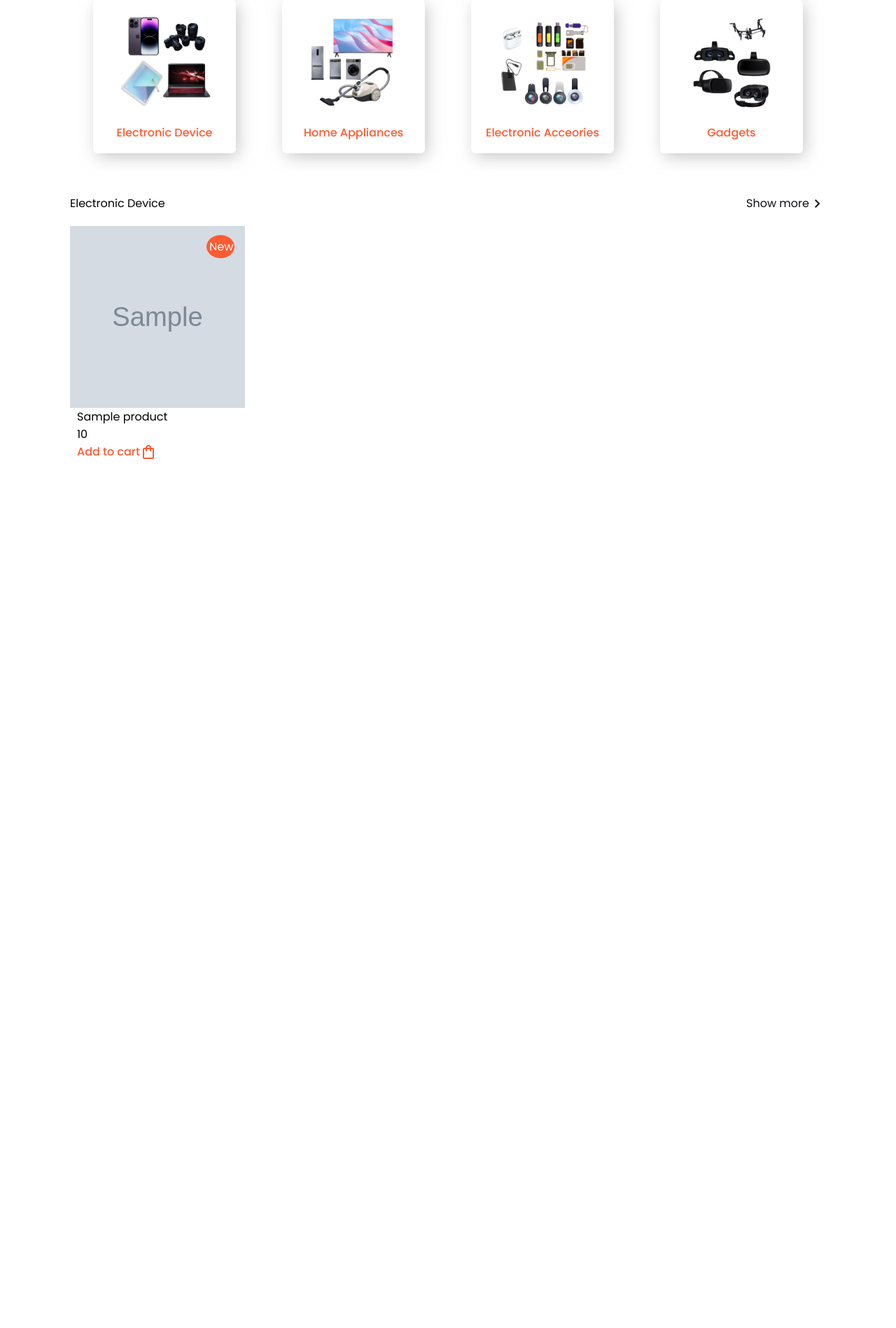
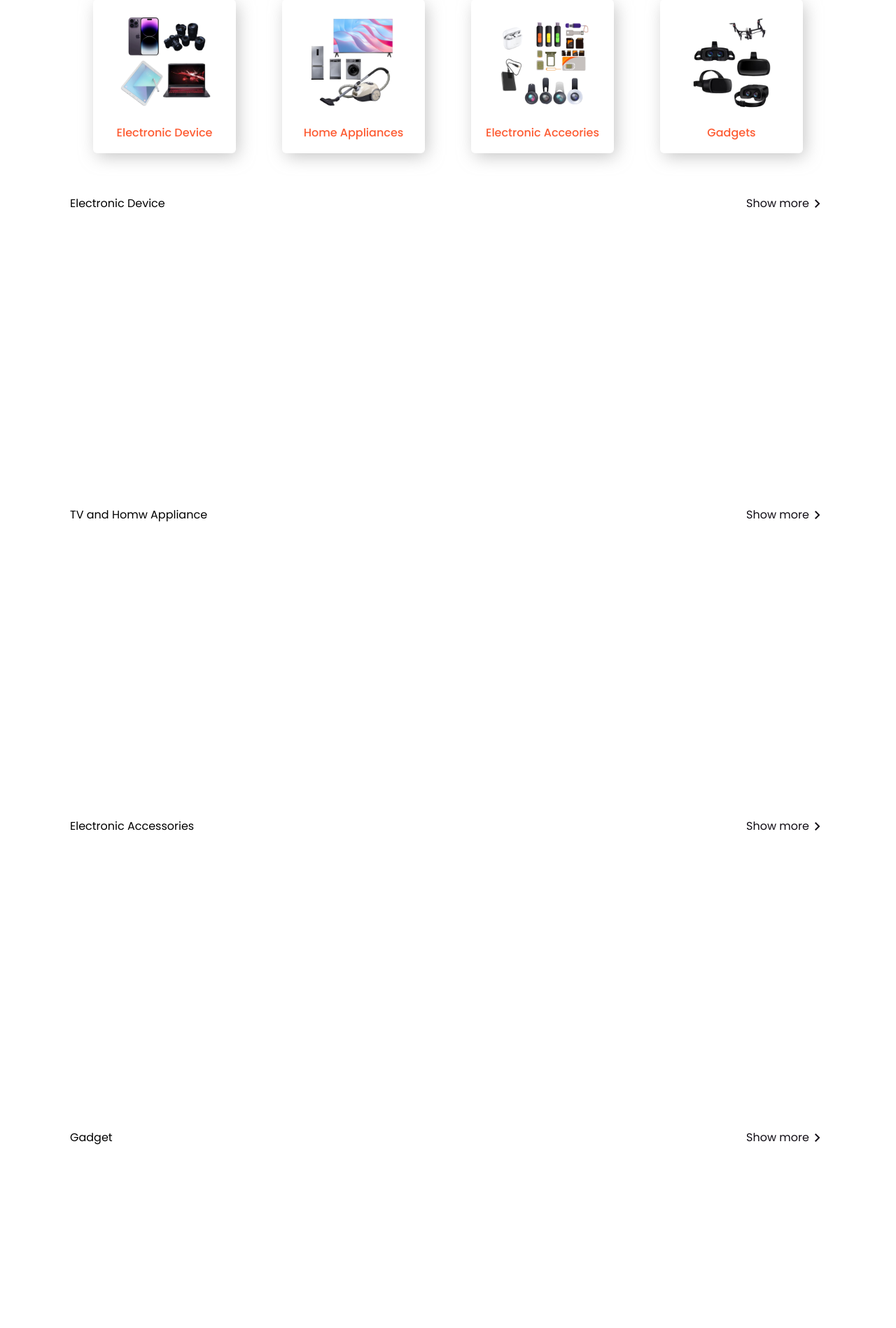
Before and after one commit to Ashish-Dhakal/Ecommerce, a PHP site: page /ecommerce/ in a window 1280 px wide. Shown: the part 610-2508 px from the top of the page at 70% size. Before the commit the page ends 1266 px from the top, so only its background shows below. Run offline with PHP 8.4, Linux system fonts and the light colour scheme; tables that the repository leaves empty or names only in its code hold one stand-in row (values such as "Sample post"); grey boxes marked "Sample" are stand-in pictures; some libraries are stand-ins or nearby versions.

Commit message:
Displaying the evey category product finished

```diff
--- a/index.php
+++ b/index.php
@@ -1,7 +1,4 @@
-<?php include './connection/config.php';
-$query = 'SELECT *FROM product';
-$result = $conn->query($query);
-?>
+<?php include './connection/config.php';?>
 <!DOCTYPE html>
 <html lang="en">
 
@@ -134,11 +131,13 @@ $result = $conn->query($query);
             </div>
         </div>
 
+
+
     </section>
 
     <!-- features product ends here -->
 
-    <!-- displaying the latest 4 uploaded Electronic Device in database start -->
+    <!-- displaying the latest 4 uploaded all category product in database start -->
     <div class="category-info">
         <p>Electronic Device</p>
         <div class="show-more">
@@ -149,13 +148,58 @@ $result = $conn->query($query);
     </div>
     <div class="card-category">
         <?php
+        $query1 = 'SELECT * FROM product WHERE p_category = "ElectronicDevice" ORDER BY p_id DESC LIMIT 4;';
+        $result = $conn->query($query1);
         while ($row = $result->fetch_assoc()) {
         ?>
             <div class="card">
 
 
                 <div class="product-image">
-                    <img src="<?php echo $row["p_image"] ?>" alt="">
+                    <img src="resources/image/uploads/<?php echo $row["p_image"] ?>" alt="">
+                </div>
+                <div class="product-info">
+                    <div class="product-rating">
+
+                    </div>
+                    <p><?php echo $row["p_name"] ?></p>
+                    <p><?php echo $row["p_price"] ?></p>
+                </div>
+                <div class="addtocart">
+                    Add to cart <span class="material-symbols-outlined">
+                        shopping_bag
+                    </span>
+                </div>
+                <div class="new-btn">
+                    New
+                </div>
+
+            </div>
+        <?php
+        }
+        ?>
+    </div>
+
+
+    <div class="category-info">
+        <p>TV and Homw Appliance</p>
+        <div class="show-more">
+            <a href="#"> Show more<span class="material-symbols-outlined">
+                    chevron_right
+                </span></a>
+        </div>
+    </div>
+    <div class="card-category">
+        <?php
+        $query2 = 'SELECT * FROM product WHERE p_category = "TVandHomeAppliance" ORDER BY p_id DESC LIMIT 4;';
+        $result = $conn->query($query2);
+        while ($row = $result->fetch_assoc()) {
+        ?>
+            <div class="card">
+
+
+                <div class="product-image">
+                    <img src="resources/image/uploads/<?php echo $row["p_image"] ?>" alt="">
                 </div>
                 <div class="product-info">
                     <div class="product-rating">
@@ -181,7 +225,95 @@ $result = $conn->query($query);
 
 
 
-    <!-- displaying the latest 4 uploaded Electronic Device in database start -->
+    <div class="category-info">
+        <p>Electronic Accessories</p>
+        <div class="show-more">
+            <a href="#"> Show more<span class="material-symbols-outlined">
+                    chevron_right
+                </span></a>
+        </div>
+    </div>
+    <div class="card-category">
+        <?php
+        $query3 = 'SELECT * FROM product WHERE p_category = "ElectronicAccessories" ORDER BY p_id DESC LIMIT 4;';
+        $result = $conn->query($query3);
+        while ($row = $result->fetch_assoc()) {
+        ?>
+            <div class="card">
+
+
+                <div class="product-image">
+                    <img src="resources/image/uploads/<?php echo $row["p_image"] ?>" alt="">
+                </div>
+                <div class="product-info">
+                    <div class="product-rating">
+
+                    </div>
+                    <p><?php echo $row["p_name"] ?></p>
+                    <p><?php echo $row["p_price"] ?></p>
+                </div>
+                <div class="addtocart">
+                    Add to cart <span class="material-symbols-outlined">
+                        shopping_bag
+                    </span>
+                </div>
+                <div class="new-btn">
+                    New
+                </div>
+
+            </div>
+        <?php
+        }
+        ?>
+    </div>
+
+
+    <div class="category-info">
+        <p>Gadget</p>
+        <div class="show-more">
+            <a href="#"> Show more<span class="material-symbols-outlined">
+                    chevron_right
+                </span></a>
+        </div>
+    </div>
+    <div class="card-category">
+        <?php
+        $query3 = 'SELECT * FROM product WHERE p_category = "Gadget" ORDER BY p_id DESC LIMIT 4;';
+        $result = $conn->query($query3);
+        while ($row = $result->fetch_assoc()) {
+        ?>
+            <div class="card">
+
+
+                <div class="product-image">
+                    <img src="resources/image/uploads/<?php echo $row["p_image"] ?>" alt="">
+                </div>
+                <div class="product-info">
+                    <div class="product-rating">
+
+                    </div>
+                    <p><?php echo $row["p_name"] ?></p>
+                    <p><?php echo $row["p_price"] ?></p>
+                </div>
+                <div class="addtocart">
+                    Add to cart <span class="material-symbols-outlined">
+                        shopping_bag
+                    </span>
+                </div>
+                <div class="new-btn">
+                    New
+                </div>
+
+            </div>
+        <?php
+        }
+        ?>
+    </div>
+
+
+
+
+    <!-- displaying the latest 4 uploaded of evey category in database start -->
 
     <script src="resources/script.js">
 
```
